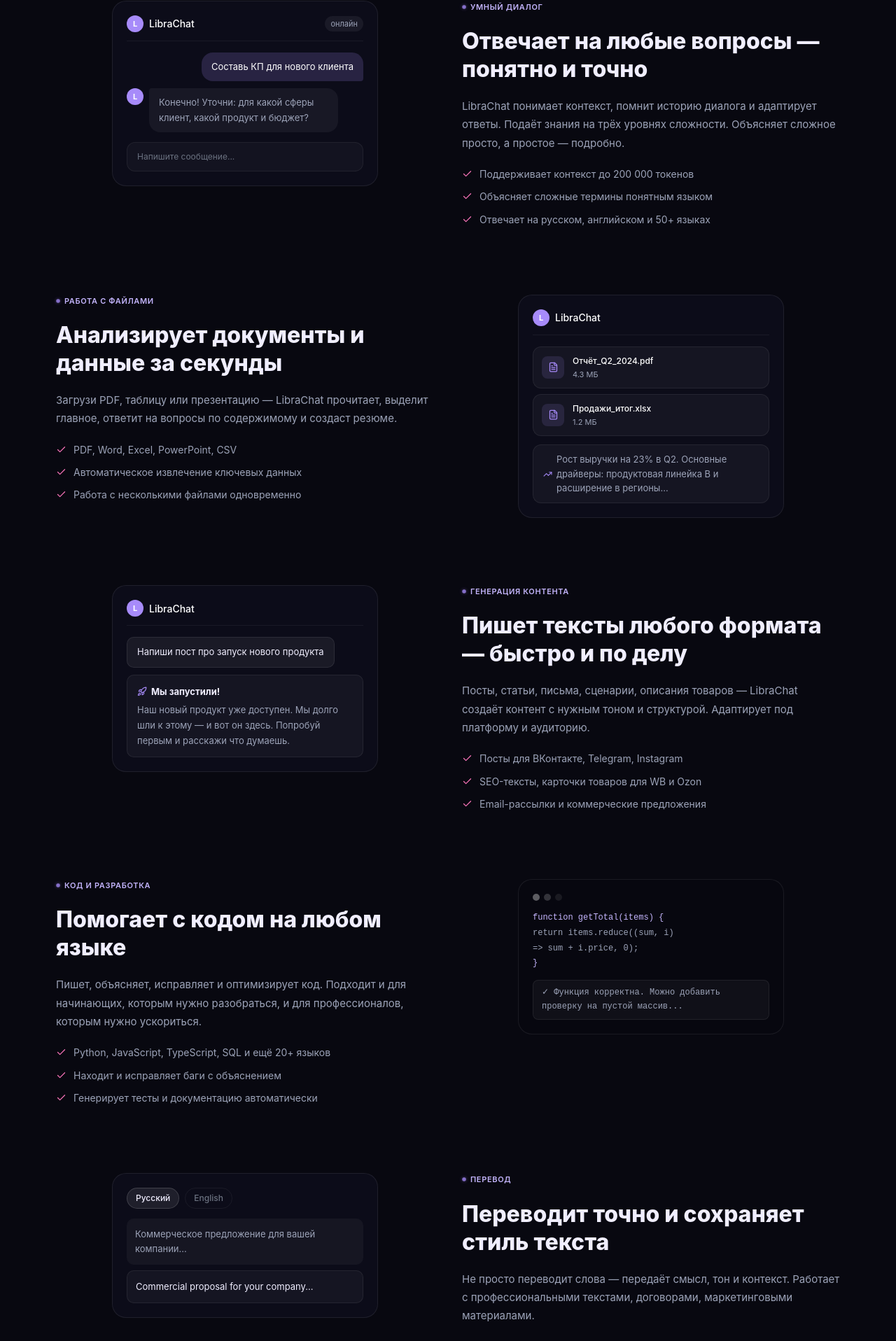
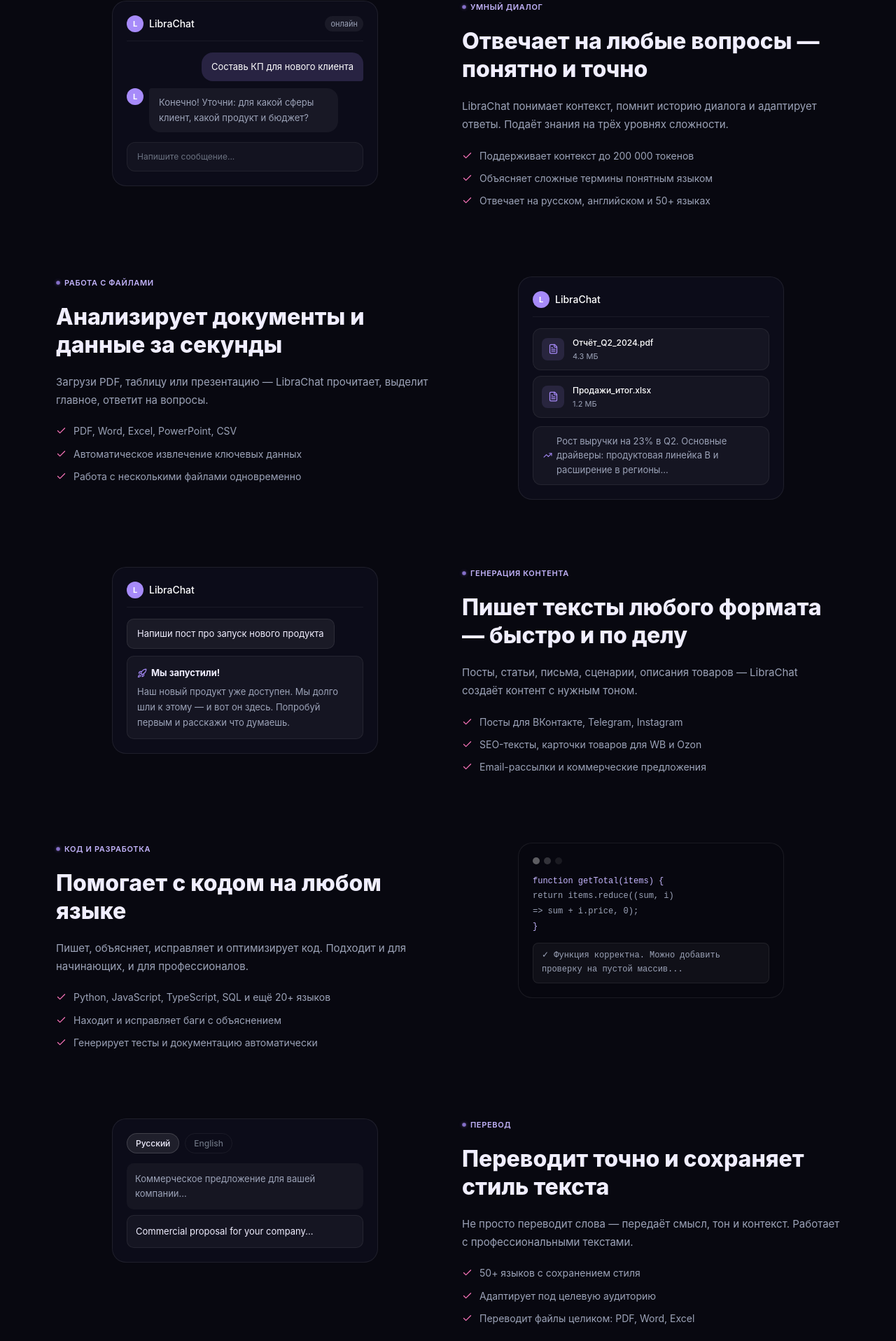
Before and after one commit to kriptononny-lab/librachat, a Next.js app: page /features in a window 1280 px wide. Shown: the part 820-2736 px from the top of the page at 70% size. Built offline with nearby package versions, Linux system fonts and the light colour scheme; no server answers.

Commit message:
feat: stage C — 6 feature blocks from CMS

```diff
--- a/src/app/features/page.tsx
+++ b/src/app/features/page.tsx
@@ -814,10 +814,15 @@ export default async function FeaturesPage() {
             <div style={{ display: "flex", flexDirection: "column", gap: "96px" }}>
               {[
                 {
-                  badge: "УМНЫЙ ДИАЛОГ",
-                  title: "Отвечает на любые вопросы — понятно и точно",
-                  desc: "LibraChat понимает контекст, помнит историю диалога и адаптирует ответы. Подаёт знания на трёх уровнях сложности. Объясняет сложное просто, а простое — подробно.",
-                  points: [
+                  badge: page?.feat1Badge ?? "УМНЫЙ ДИАЛОГ",
+                  title:
+                    page?.feat1Title ?? "Отвечает на любые вопросы — понятно и точно",
+                  desc:
+                    page?.feat1Subtitle ??
+                    "LibraChat понимает контекст, помнит историю диалога и адаптирует ответы. Подаёт знания на трёх уровнях сложности.",
+                  points: Array.isArray(page?.feat1Bullets)
+                    ? (page.feat1Bullets as string[])
+                    : [
                         "Поддерживает контекст до 200 000 токенов",
                         "Объясняет сложные термины понятным языком",
                         "Отвечает на русском, английском и 50+ языках",
@@ -825,10 +830,14 @@ export default async function FeaturesPage() {
                   mockup: "chat",
                 },
                 {
-                  badge: "РАБОТА С ФАЙЛАМИ",
-                  title: "Анализирует документы и данные за секунды",
-                  desc: "Загрузи PDF, таблицу или презентацию — LibraChat прочитает, выделит главное, ответит на вопросы по содержимому и создаст резюме.",
-                  points: [
+                  badge: page?.feat2Badge ?? "РАБОТА С ФАЙЛАМИ",
+                  title: page?.feat2Title ?? "Анализирует документы и данные за секунды",
+                  desc:
+                    page?.feat2Subtitle ??
+                    "Загрузи PDF, таблицу или презентацию — LibraChat прочитает, выделит главное, ответит на вопросы.",
+                  points: Array.isArray(page?.feat2Bullets)
+                    ? (page.feat2Bullets as string[])
+                    : [
                         "PDF, Word, Excel, PowerPoint, CSV",
                         "Автоматическое извлечение ключевых данных",
                         "Работа с несколькими файлами одновременно",
@@ -836,10 +845,15 @@ export default async function FeaturesPage() {
                   mockup: "files",
                 },
                 {
-                  badge: "ГЕНЕРАЦИЯ КОНТЕНТА",
-                  title: "Пишет тексты любого формата — быстро и по делу",
-                  desc: "Посты, статьи, письма, сценарии, описания товаров — LibraChat создаёт контент с нужным тоном и структурой. Адаптирует под платформу и аудиторию.",
-                  points: [
+                  badge: page?.feat3Badge ?? "ГЕНЕРАЦИЯ КОНТЕНТА",
+                  title:
+                    page?.feat3Title ?? "Пишет тексты любого формата — быстро и по делу",
+                  desc:
+                    page?.feat3Subtitle ??
+                    "Посты, статьи, письма, сценарии, описания товаров — LibraChat создаёт контент с нужным тоном.",
+                  points: Array.isArray(page?.feat3Bullets)
+                    ? (page.feat3Bullets as string[])
+                    : [
                         "Посты для ВКонтакте, Telegram, Instagram",
                         "SEO-тексты, карточки товаров для WB и Ozon",
                         "Email-рассылки и коммерческие предложения",
@@ -847,10 +861,14 @@ export default async function FeaturesPage() {
                   mockup: "content",
                 },
                 {
-                  badge: "КОД И РАЗРАБОТКА",
-                  title: "Помогает с кодом на любом языке",
-                  desc: "Пишет, объясняет, исправляет и оптимизирует код. Подходит и для начинающих, которым нужно разобраться, и для профессионалов, которым нужно ускориться.",
-                  points: [
+                  badge: page?.feat4Badge ?? "КОД И РАЗРАБОТКА",
+                  title: page?.feat4Title ?? "Помогает с кодом на любом языке",
+                  desc:
+                    page?.feat4Subtitle ??
+                    "Пишет, объясняет, исправляет и оптимизирует код. Подходит и для начинающих, и для профессионалов.",
+                  points: Array.isArray(page?.feat4Bullets)
+                    ? (page.feat4Bullets as string[])
+                    : [
                         "Python, JavaScript, TypeScript, SQL и ещё 20+ языков",
                         "Находит и исправляет баги с объяснением",
                         "Генерирует тесты и документацию автоматически",
@@ -858,21 +876,29 @@ export default async function FeaturesPage() {
                   mockup: "code",
                 },
                 {
-                  badge: "ПЕРЕВОД",
-                  title: "Переводит точно и сохраняет стиль текста",
-                  desc: "Не просто переводит слова — передаёт смысл, тон и контекст. Работает с профессиональными текстами, договорами, маркетинговыми материалами.",
-                  points: [
-                    "50+ языков с сохранением стиля и форматирования",
-                    "Адаптирует под целевую аудиторию и культуру",
+                  badge: page?.feat5Badge ?? "ПЕРЕВОД",
+                  title: page?.feat5Title ?? "Переводит точно и сохраняет стиль текста",
+                  desc:
+                    page?.feat5Subtitle ??
+                    "Не просто переводит слова — передаёт смысл, тон и контекст. Работает с профессиональными текстами.",
+                  points: Array.isArray(page?.feat5Bullets)
+                    ? (page.feat5Bullets as string[])
+                    : [
+                        "50+ языков с сохранением стиля",
+                        "Адаптирует под целевую аудиторию",
                         "Переводит файлы целиком: PDF, Word, Excel",
                       ],
                   mockup: "translate",
                 },
                 {
-                  badge: "АНАЛИЗ ДАННЫХ",
-                  title: "Превращает таблицы в понятные выводы",
-                  desc: "Загрузи Excel или CSV — LibraChat найдёт закономерности, аномалии и тренды. Даст конкретные рекомендации без лишних слов.",
-                  points: [
+                  badge: page?.feat6Badge ?? "АНАЛИЗ ДАННЫХ",
+                  title: page?.feat6Title ?? "Превращает таблицы в понятные выводы",
+                  desc:
+                    page?.feat6Subtitle ??
+                    "Загрузи Excel или CSV — LibraChat найдёт закономерности и тренды. Даст конкретные рекомендации.",
+                  points: Array.isArray(page?.feat6Bullets)
+                    ? (page.feat6Bullets as string[])
+                    : [
                         "Анализ продаж, воронок, метрик и KPI",
                         "Автоматические выводы и рекомендации",
                         "Визуализация данных в виде описания графиков",
--- a/src/lib/strapi.ts
+++ b/src/lib/strapi.ts
@@ -328,6 +328,30 @@ export interface StrapiFeaturesPage {
   ctaSubtitle: string | null;
   ctaBtnText: string | null;
   ctaBtnUrl: string | null;
+  feat1Badge: string | null;
+  feat1Title: string | null;
+  feat1Subtitle: string | null;
+  feat1Bullets: unknown;
+  feat2Badge: string | null;
+  feat2Title: string | null;
+  feat2Subtitle: string | null;
+  feat2Bullets: unknown;
+  feat3Badge: string | null;
+  feat3Title: string | null;
+  feat3Subtitle: string | null;
+  feat3Bullets: unknown;
+  feat4Badge: string | null;
+  feat4Title: string | null;
+  feat4Subtitle: string | null;
+  feat4Bullets: unknown;
+  feat5Badge: string | null;
+  feat5Title: string | null;
+  feat5Subtitle: string | null;
+  feat5Bullets: unknown;
+  feat6Badge: string | null;
+  feat6Title: string | null;
+  feat6Subtitle: string | null;
+  feat6Bullets: unknown;
 }
 
 export interface StrapiPricingPage {
```
Lines whose indentation alone changed are shown as unchanged.
